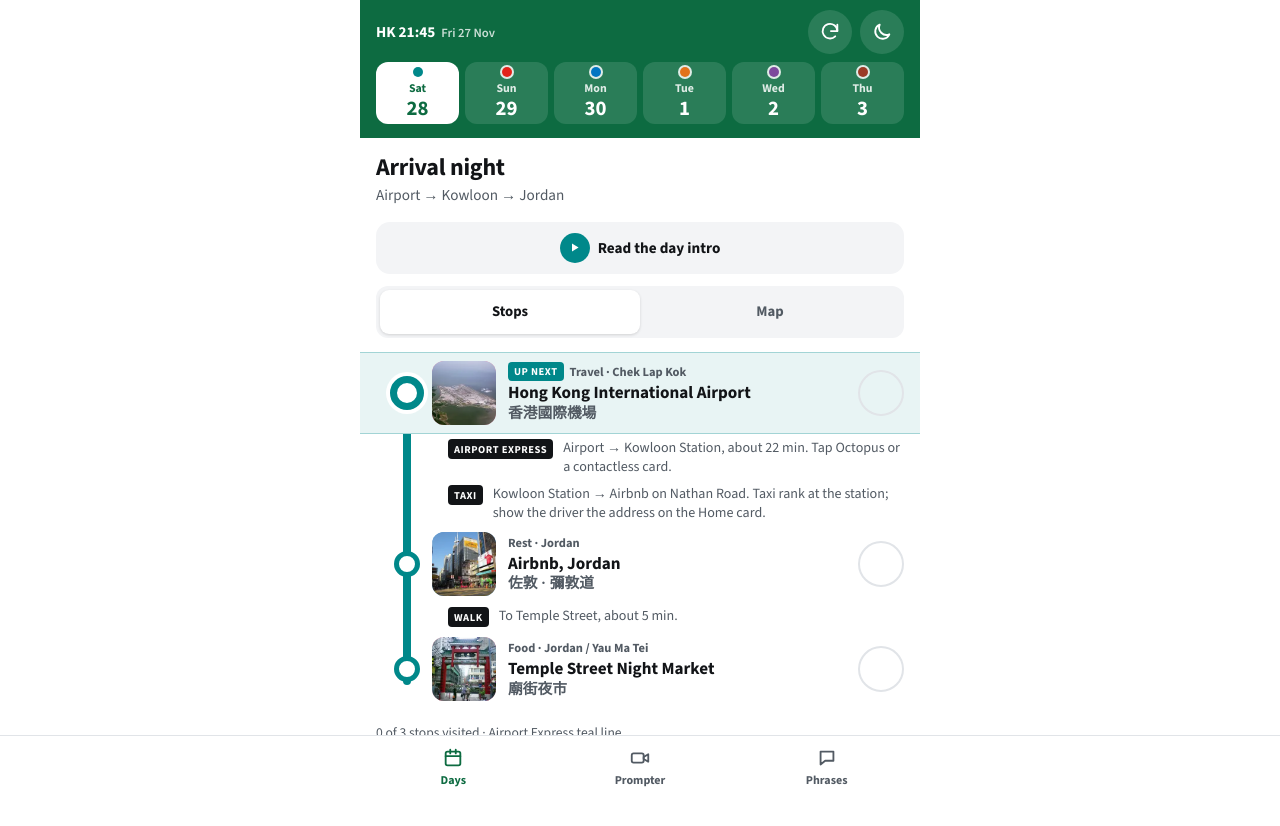
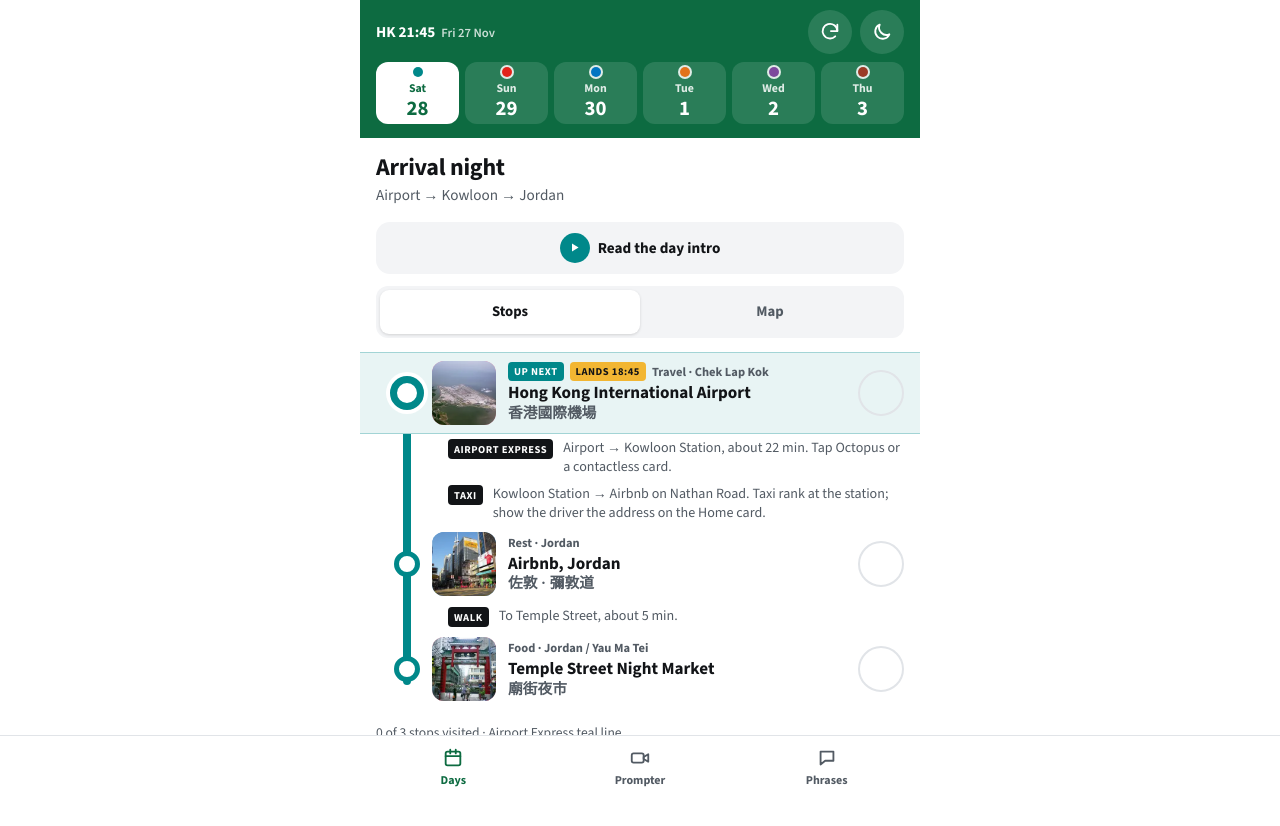
Before and after one commit to Tabudlo/hk-vlog-guide, a plain HTML site: page index.html in a window 1280 px wide. Drawn offline with nearby package versions, Linux system fonts and the light colour scheme.

Commit message:
Show fixed times as tags: bookings, flights, ferries, openings, sunset
Co-Authored-By: Claude Opus 5.5 <noreply@anthropic.com>
Claude-Session: https://claude.ai/code/session_01PqoN84fnDQJ7KNCKiiugkJ

```diff
--- a/index.html
+++ b/index.html
@@ -771,7 +771,7 @@ svg.i{width:22px;height:22px;fill:none;stroke:currentColor;stroke-width:2;stroke
 .st .z{display:block;font-family:"Noto Serif TC",serif;font-weight:600;font-size:.92rem;color:var(--mut);line-height:1.3}
 .badge{font-size:.66rem;font-weight:800;letter-spacing:.05em;padding:2px 6px;border-radius:4px;background:var(--line);color:#fff}
 .badge.soft{background:var(--bg3);color:var(--ink)}
-.badge.appt{background:#f2b632;color:#121417}
+.badge.appt{background:#f2b632;color:#121417;text-transform:uppercase;white-space:nowrap}
 .ck{width:46px;height:46px;border-radius:50%;border:2px solid var(--rule);display:grid;place-items:center;color:transparent;justify-self:end;position:relative;z-index:2}
 .ck[aria-pressed="true"]{background:var(--done);border-color:var(--done);color:var(--bg)}
 .st.done .dot{background:var(--line)}
@@ -970,7 +970,7 @@ svg.i{width:22px;height:22px;fill:none;stroke:currentColor;stroke-width:2;stroke
 
 <script>// Trip data. Times are Hong Kong time (UTC+8). Pins are approximate; Maps links search by name and address.
 // Stop: { t, en, wiki[], zh, area, kind, say, about, facts[], order[[en, zh]], tip, go, q, ll }
-// t is only the planned order; the app does not show times. wiki = Wikipedia articles tried in order for the photo.
+// t is only the planned order; the app does not show it. fixed = a time that can't move (booking, flight, ferry, opening, sunset), shown as a tag. wiki = Wikipedia articles tried in order for the photo.
 // Leg:  { leg, t, mode, text }
 window.TRIP = {
   home: {
@@ -985,7 +985,7 @@ window.TRIP = {
     route: "Airport → Kowloon → Jordan",
     intro: "Kia ora from Hong Kong! I've just landed, it's Saturday night, and the plan is simple: get into Jordan, get a haircut, and find my first snack on Temple Street.",
     items: [
-      { t: "18:45", en: "Hong Kong International Airport", wiki: ["Hong Kong International Airport", "Chek Lap Kok", "Airport Express (MTR)"], zh: "香港國際機場", area: "Chek Lap Kok", kind: "hub",
+      { t: "18:45", fixed: "Lands 18:45", en: "Hong Kong International Airport", wiki: ["Hong Kong International Airport", "Chek Lap Kok", "Airport Express (MTR)"], zh: "香港國際機場", area: "Chek Lap Kok", kind: "hub",
         say: "Touched down in Hong Kong! First jobs: cash from the ATM, eSIM on, and then straight into town.",
         about: "Hong Kong's airport sits on Chek Lap Kok, an island off Lantau that was flattened and greatly enlarged with reclaimed land to build it. It opened in 1998 and replaced the old Kai Tak airport in Kowloon City.",
         facts: [
@@ -1065,7 +1065,7 @@ window.TRIP = {
         go: "9–11 Fuk Wing Street, Sham Shui Po.",
         q: "Tim Ho Wan 9 Fuk Wing Street Sham Shui Po", ll: [22.3309, 114.1640] },
       { leg: 1, t: "10:45", mode: "Walk", text: "Tim Ho Wan → Tai Nan Street, about 10 min. Leave by 10:45." },
-      { t: "11:00", appt: "11:00", en: "Haircut at The Old Soul Barbershop", wiki: [], zh: "太子大南街148號地下A2", area: "Prince Edward / Sham Shui Po", kind: "sight",
+      { t: "11:00", fixed: "Booked 11:00", en: "Haircut at The Old Soul Barbershop", wiki: [], zh: "太子大南街148號地下A2", area: "Prince Edward / Sham Shui Po", kind: "sight",
         say: "Haircut time, squeezed between dim sum and noodles. The Old Soul Barbershop on Tai Nan Street, and I'm asking for a medium-long scissor cut.",
         about: "A small men's barbershop on Tai Nan Street, on the edge of Sham Shui Po and Prince Edward. It's rated 5.0 on Fresha from over 800 reviews and about 4.9 on other review sites, where people describe it as friendly. Open 11:00–20:00, seven days a week.",
         facts: [
@@ -1148,7 +1148,7 @@ window.TRIP = {
         go: "Back to Nathan Road.",
         q: "328 Nathan Road Jordan Hong Kong", ll: [22.3058, 114.1714] },
       { leg: 1, t: "16:40", mode: "Walk", text: "West to the Art Park, about 20–25 min, or a short taxi." },
-      { t: "17:00", en: "West Kowloon Art Park", wiki: ["West Kowloon Cultural District", "M+"], zh: "西九藝術公園", area: "West Kowloon", kind: "sight",
+      { t: "17:00", fixed: "Sunset ~17:40", en: "West Kowloon Art Park", wiki: ["West Kowloon Cultural District", "M+"], zh: "西九藝術公園", area: "West Kowloon", kind: "sight",
         say: "Sunset at West Kowloon, looking straight across the harbour at Hong Kong Island.",
         about: "A big waterfront lawn in the West Kowloon Cultural District, looking across Victoria Harbour to Central. The M+ museum and the Hong Kong Palace Museum are right next to it. Sunset is around 17:40.",
         facts: [
@@ -1182,7 +1182,7 @@ window.TRIP = {
         go: "Tsim Sha Tsui waterfront, by the Clock Tower and Cultural Centre.",
         q: "Hong Kong Cultural Centre Tsim Sha Tsui", ll: [22.2937, 114.1702] },
       { leg: 1, t: "20:25", mode: "MTR", text: "Tsim Sha Tsui → Jordan, 1 stop, or walk 15 min up Nathan Road." },
-      { t: "20:45", en: "Four Seasons Pot Rice, Yee Shun & Temple Street", wiki: ["Claypot rice", "Double skin milk"], zh: "四季煲仔飯 · 義順牛奶公司", area: "Yau Ma Tei / Jordan", kind: "food",
+      { t: "20:45", fixed: "Opens 18:00", en: "Four Seasons Pot Rice, Yee Shun & Temple Street", wiki: ["Claypot rice", "Double skin milk"], zh: "四季煲仔飯 · 義順牛奶公司", area: "Yau Ma Tei / Jordan", kind: "food",
         say: "Dinner is clay-pot rice. There's always a queue, but the crispy rice at the bottom is the whole point.",
         about: "Four Seasons on Arthur Street is one of the best-known spots for bo zai fan, rice cooked to order in a clay pot with toppings like Chinese sausage or chicken. After, walk to Yee Shun for steamed milk pudding, then back through Temple Street.",
         facts: [
@@ -1314,7 +1314,7 @@ window.TRIP = {
         go: "Escalator starts at Queen's Road Central. Man Mo Temple: 124–126 Hollywood Road.",
         q: "Man Mo Temple 124 Hollywood Road", ll: [22.2840, 114.1502] },
       { leg: 1, t: "16:00", mode: "Walk", text: "To the Peak Tram lower terminus on Garden Road, about 15 min, or a short taxi." },
-      { t: "16:15", en: "Peak Tram", wiki: ["Peak Tram"], zh: "山頂纜車", area: "Central → The Peak", kind: "sight",
+      { t: "16:15", fixed: "Booked 16:15", en: "Peak Tram", wiki: ["Peak Tram"], zh: "山頂纜車", area: "Central → The Peak", kind: "sight",
         say: "The Peak Tram, going up one of the steepest tracks I've ever seen. Watch the buildings look like they're leaning.",
         about: "A funicular railway running from Garden Road up to Victoria Peak. On the way up, the steep angle makes the towers outside look like they're tilting.",
         facts: [
@@ -1324,7 +1324,7 @@ window.TRIP = {
         tip: "Pre-booked. Sit on the right side going up for the best view.",
         go: "Peak Tram Garden Road Terminus.",
         q: "Peak Tram Garden Road Terminus", ll: [22.2780, 114.1594] },
-      { t: "16:45", en: "Lugard Road lookout", wiki: ["Lugard Road", "Victoria Peak"], zh: "盧吉道", area: "The Peak", kind: "sight",
+      { t: "16:45", fixed: "Sunset ~17:40", en: "Lugard Road lookout", wiki: ["Lugard Road", "Victoria Peak"], zh: "盧吉道", area: "The Peak", kind: "sight",
         say: "This is it: the view from Lugard Road. Sunset over the harbour, and then the city lights come on.",
         about: "A flat, mostly shaded path that circles Victoria Peak, with one of the best views of the skyline and harbour. Sunset is around 17:40, and the city lights come on soon after.",
         facts: [
@@ -1362,7 +1362,7 @@ window.TRIP = {
         q: "cha chaan teng Jordan Hong Kong", ll: [22.3049, 114.1712] },
       { leg: 1, t: "09:00", mode: "Walk", text: "To Kowloon Station, about 15 min." },
       { leg: 1, t: "09:15", mode: "MTR", text: "Kowloon → Tung Chung, Tung Chung line, about 25 min. Exit B to the cable car." },
-      { t: "10:00", en: "Ngong Ping 360", wiki: ["Ngong Ping 360"], zh: "昂坪360", area: "Tung Chung → Ngong Ping", kind: "sight",
+      { t: "10:00", fixed: "Booked 10:00", en: "Ngong Ping 360", wiki: ["Ngong Ping 360"], zh: "昂坪360", area: "Tung Chung → Ngong Ping", kind: "sight",
         say: "First cable car of the day, up over the mountains of Lantau. And the Big Buddha should appear any minute.",
         about: "A cable car from Tung Chung up to Ngong Ping, crossing the bay and the mountains with views back over the airport. Opens at 10:00 on weekdays.",
         facts: [
@@ -1450,7 +1450,7 @@ window.TRIP = {
         go: "8 Smithfield Road, Kennedy Town. Short walk from Kennedy Town station.",
         q: "Sun Hing Restaurant 8 Smithfield Road Kennedy Town", ll: [22.2843, 114.1290] },
       { leg: 1, t: "07:40", mode: "MTR", text: "Kennedy Town → Sheung Wan, Island line. Hong Kong–Macau Ferry Terminal (Shun Tak Centre) by 08:00." },
-      { leg: 1, t: "08:30", mode: "Ferry", text: "Hong Kong–Macau Ferry Terminal → Macau Outer Harbour, about 1 hour. Passport through immigration on both sides." },
+      { leg: 1, t: "08:30", fixed: "Ferry 08:30 · be there 08:00", mode: "Ferry", text: "Hong Kong–Macau Ferry Terminal → Macau Outer Harbour, about 1 hour. Passport through immigration on both sides." },
       { t: "10:00", en: "Ruins of St. Paul's & Senado Square", wiki: ["Ruins of Saint Paul's", "Senado Square"], zh: "大三巴牌坊 · 議事亭前地", area: "Macau", kind: "sight",
         say: "Welcome to Macau! This is the Ruins of St. Paul's: just a front wall left standing, and it's one of the most famous sights in Asia.",
         about: "The Ruins of St. Paul's are the stone facade of a 17th-century church, all that survived a fire. Downhill, Senado Square is paved in wavy black-and-white Portuguese tiles and lined with pastel colonial buildings.",
@@ -1498,7 +1498,7 @@ window.TRIP = {
         ],
         go: "Bus or taxi from Coloane.",
         q: "Cotai Strip Macau", ll: [22.1475, 113.5600] },
-      { leg: 1, t: "20:00", mode: "Ferry", text: "Taipa Ferry Terminal → Hong Kong (book ahead), then MTR home. Backup: the bridge bus runs around the clock." }
+      { leg: 1, t: "20:00", fixed: "Ferry 20:00", mode: "Ferry", text: "Taipa Ferry Terminal → Hong Kong (book ahead), then MTR home. Backup: the bridge bus runs around the clock." }
     ]
   },
   {
@@ -1507,7 +1507,7 @@ window.TRIP = {
     route: "Kowloon Station → Kowloon City → Wong Tai Sin → Diamond Hill → airport",
     intro: "Last morning in Hong Kong! Bags are checked in already, so it's a hands-free morning: Kowloon Walled City, two temples, one last dim sum, and then Manila.",
     items: [
-      { t: "06:45", en: "In-town check-in, Kowloon Station", wiki: ["Kowloon station (MTR)", "Airport Express (MTR)"], zh: "九龍站市區預辦登機", area: "West Kowloon", kind: "hub",
+      { t: "06:45", fixed: "Check-in 06:00–15:00", en: "In-town check-in, Kowloon Station", wiki: ["Kowloon station (MTR)", "Airport Express (MTR)"], zh: "九龍站市區預辦登機", area: "West Kowloon", kind: "hub",
         say: "Checking my bags in at Kowloon Station, hours before the flight, so I can spend the morning exploring with nothing to carry.",
         about: "Airport Express stations offer in-town check-in, so you can drop bags in the city and ride to the airport later. Cathay's counter here is open 06:00–15:00.",
         facts: [
@@ -1555,8 +1555,8 @@ window.TRIP = {
         go: "Near Diamond Hill station.",
         q: "dim sum Diamond Hill", ll: [22.3400, 114.2015] },
       { leg: 1, t: "12:15", mode: "MTR", text: "Diamond Hill → Austin, Tuen Ma line, then walk to Kowloon Station." },
-      { leg: 1, t: "12:50", mode: "Airport Express", text: "Kowloon → Airport with the same card, at the airport about 13:20." },
-      { t: "16:05", en: "CX903 to Manila", wiki: ["Cathay Pacific", "Hong Kong International Airport"], zh: "國泰航空 CX903", area: "Hong Kong International Airport", kind: "hub",
+      { leg: 1, t: "12:50", fixed: "Train ~12:50", mode: "Airport Express", text: "Kowloon → Airport with the same card, at the airport about 13:20." },
+      { t: "16:05", fixed: "Departs 16:05", en: "CX903 to Manila", wiki: ["Cathay Pacific", "Hong Kong International Airport"], zh: "國泰航空 CX903", area: "Hong Kong International Airport", kind: "hub",
         say: "That's Hong Kong done. Next stop, Manila.",
         facts: [],
         go: "Bags already checked; go straight to security.",
@@ -2035,10 +2035,10 @@ function render(){
   const { now, next } = nowNext(d);
   let html = "";
   d.items.forEach(it => {
-    if (it.leg){ html += `<div class="leg"><span class="m">${esc(it.mode)}</span><span>${esc(it.text)}</span></div>`; return; }
+    if (it.leg){ html += `<div class="leg"><span class="m">${esc(it.mode)}</span><span>${it.fixed ? `<span class="badge appt">${esc(it.fixed)}</span> ` : ""}${esc(it.text)}</span></div>`; return; }
     const done = visited.has(it.id), isNow = it === now, isNext = it === next && !now;
     const tag = it === next ? '<span class="badge">UP NEXT</span>' : "";
-    const bk = it.appt ? `<span class="badge appt">BOOKED ${it.appt}</span>` : "";
+    const bk = it.fixed ? `<span class="badge appt">${esc(it.fixed)}</span>` : "";
     const ph = P[it.en];
     html += `<div class="st${done ? " done" : ""}${isNow || isNext ? " now" : ""}${it.kind === "backup" ? " backup" : ""}" id="st-${it.id}">
       <button class="hit" data-open="${it.id}" aria-label="Open ${esc(it.en)}"></button>
@@ -2116,7 +2116,7 @@ function openStop(id, replace){
       <div class="bar"><button class="iconbtn" id="dBack" aria-label="Back to ${d.dow}"><svg class="i"><use href="#left"/></svg></button><span class="count">${s.n + 1} / ${d.stops.length}</span></div>
     </div>
     <div class="plate"><div class="z">${esc(s.zh)}</div><div class="en" id="dName">${esc(s.en)}</div>
-      <div class="meta">${s.appt ? `<span class="badge appt">BOOKED ${s.appt}</span>` : ""}<span>${esc(kindLabel(s))}</span><span>${d.dow} ${d.dom}</span></div></div>
+      <div class="meta">${s.fixed ? `<span class="badge appt">${esc(s.fixed)}</span>` : ""}<span>${esc(kindLabel(s))}</span><span>${d.dow} ${d.dom}</span></div></div>
     <div class="inner">
       ${sec("Say on camera", `<div class="say">“${esc(s.say)}”<br><button id="dPrompt"><svg class="i"><use href="#cam"/></svg>Open in prompter</button></div>`)}
       ${sec("About this place", s.about ? `<p class="about">${esc(s.about)}</p>` : "")}
--- a/sw.js
+++ b/sw.js
@@ -2,7 +2,7 @@
 // again and work offline) and keeps a copy of the app for offline use.
 // The page itself is always fetched fresh when there's signal, so updates
 // show up straight away.
-const APP = "hkvg-app-43b714af09";
+const APP = "hkvg-app-1df19acd00";
 const IMG = "hkvg-img-v1";
 const PHOTOS = [
 "./img/airbnb-jordan-h.webp",
```
Also changed, not shown: src/app.html (+4 -4 lines), src/data.js (+13 -13 lines).
